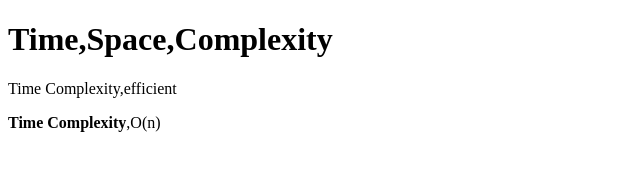
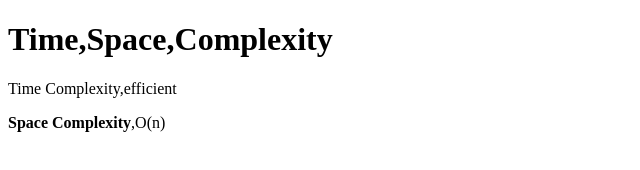
Before and after one commit to acciojob/time-and-space-complexity-Alkeshkumar94, a website: page main.html in a window 1280 px wide. Shown: the full height of the page, 0-640 px from the left. Drawn offline with Linux system fonts and the light colour scheme.

Commit message:
created a submission

```diff
--- a/main.html
+++ b/main.html
@@ -12,7 +12,7 @@
 </script>
 <h1>Time,Space,Complexity</h1>
 	<p>Time Complexity,efficient</p>
-	<p><b>Time Complexity</b>,O(n)</p>
+	<p><b>Space Complexity</b>,O(n)</p>
 </body>
 
 </html>
```
